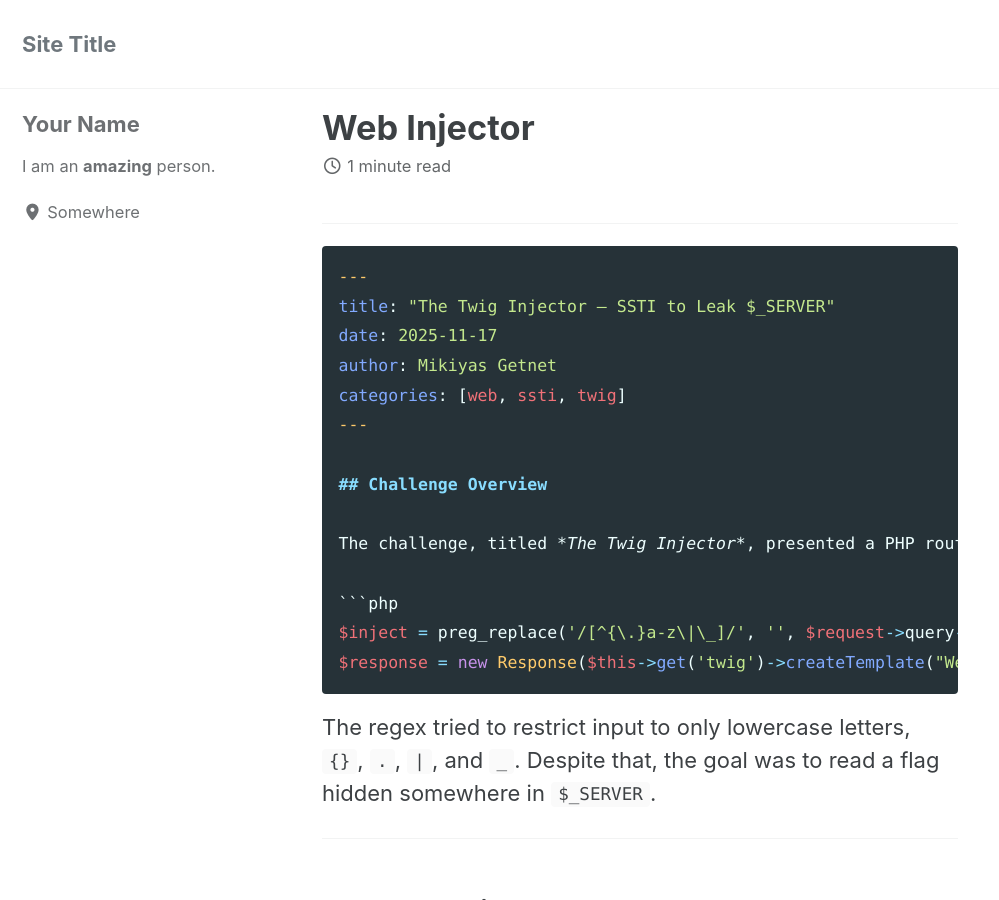
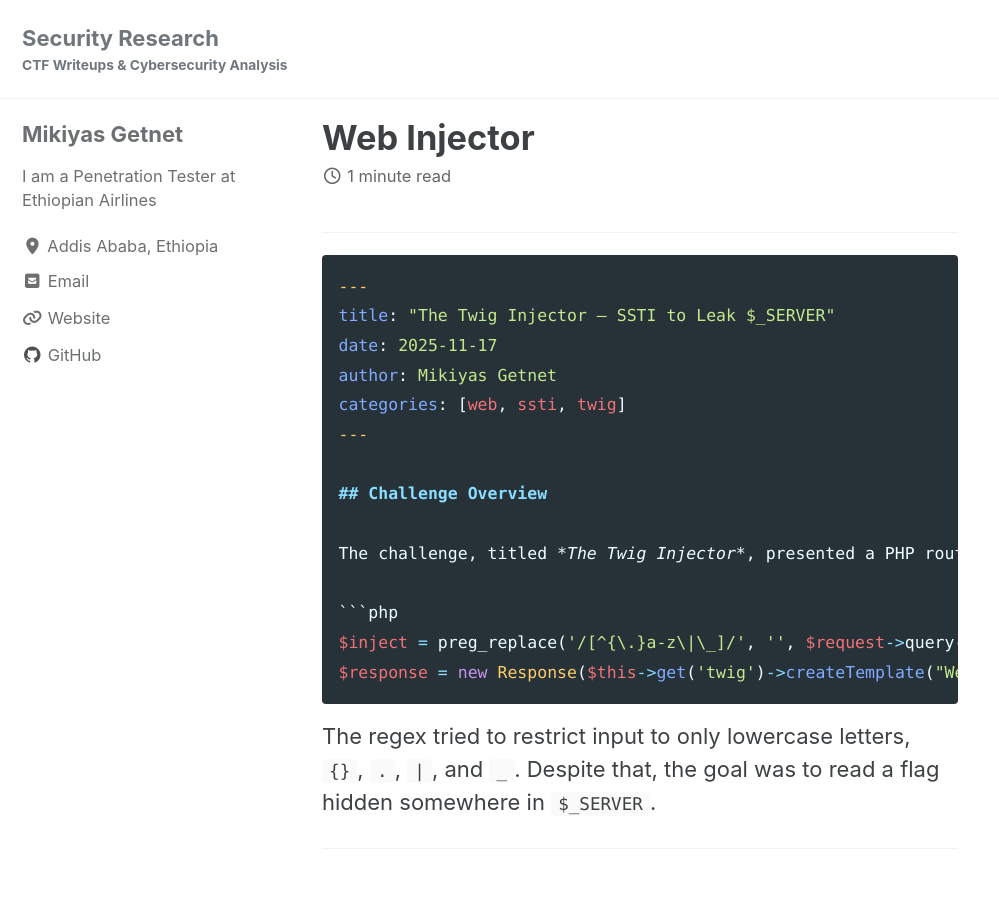
Before and after one commit to MikGes/ctf-writeups, a Jekyll site: the page built from _posts/2025-11-17-web-injector.md, in a window 1280 px wide and 900 px high. Shown: the whole window, without its empty margins (0-999 px from the left). Built offline with Jekyll 4.4.1, drawn with Linux system fonts in a browser that asks for light colours; cached includes are drawn as plain includes; some of the changed text lies outside the part shown.

Commit message:
Made some changes on the config.yml

```diff
--- a/_config.yml
+++ b/_config.yml
@@ -17,11 +17,11 @@ minimal_mistakes_skin    : "default" # "air", "aqua", "contrast", "dark", "dirt"
 # Site Settings
 locale                   : "en-US"
 rtl                      : # true, false (default) # turns direction of the page into right to left for RTL languages
-title                    : "Site Title"
-title_separator          : "-"
-subtitle                 : # site tagline that appears below site title in masthead
-name                     : "Your Name"
-description              : "An amazing website."
+title                    : "Security Research"
+title_separator          : "|"
+subtitle                 : "CTF Writeups & Cybersecurity Analysis"
+name                     : "Mikiyas Getnet"
+description              : "A collection of detailed capture the flag writeups, vulnerability analyses, and cybersecurity research. Documenting my journey through various CTF challenges, web security vulnerabilities, exploitation techniques, and digital forensics."
 url                      : # the base hostname & protocol for your site e.g. "https://mmistakes.github.io"
 baseurl                  : # the subpath of your site, e.g. "/blog"
 repository               : # GitHub username/repo-name e.g. "mmistakes/minimal-mistakes"
@@ -113,18 +113,18 @@ analytics:
 
 # Site Author
 author:
-  name             : "Your Name"
+  name             : "Mikiyas Getnet"
   avatar           : # path of avatar image, e.g. "/assets/images/bio-photo.jpg"
-  bio              : "I am an **amazing** person."
-  location         : "Somewhere"
+  bio              : "I am a Penetration Tester at Ethiopian Airlines"
+  location         : "Addis Ababa, Ethiopia"
   email            :
   links:
     - label: "Email"
       icon: "fas fa-fw fa-envelope-square"
-      # url: "mailto:your.name@email.com"
+      url: "mailto:mikiyasgetnet2@gmail.com"
     - label: "Website"
       icon: "fas fa-fw fa-link"
-      # url: "https://your-website.com"
+      url: "https://mikisho.vercel.app"
     - label: "Twitter"
       icon: "fab fa-fw fa-twitter-square"
       # url: "https://twitter.com/"
@@ -133,7 +133,7 @@ author:
       # url: "https://facebook.com/"
     - label: "GitHub"
       icon: "fab fa-fw fa-github"
-      # url: "https://github.com/"
+      url: "https://github.com/MikGes"
     - label: "Instagram"
       icon: "fab fa-fw fa-instagram"
       # url: "https://instagram.com/"
@@ -149,7 +149,7 @@ footer:
       # url:
     - label: "GitHub"
       icon: "fab fa-fw fa-github"
-      # url:
+      url: "https://github.com/MikGes"
     - label: "GitLab"
       icon: "fab fa-fw fa-gitlab"
       # url:
@@ -159,7 +159,7 @@ footer:
     - label: "Instagram"
       icon: "fab fa-fw fa-instagram"
       # url:
-  since: "2013"
+  since: "2019"
 
 
 # Reading Files
```
